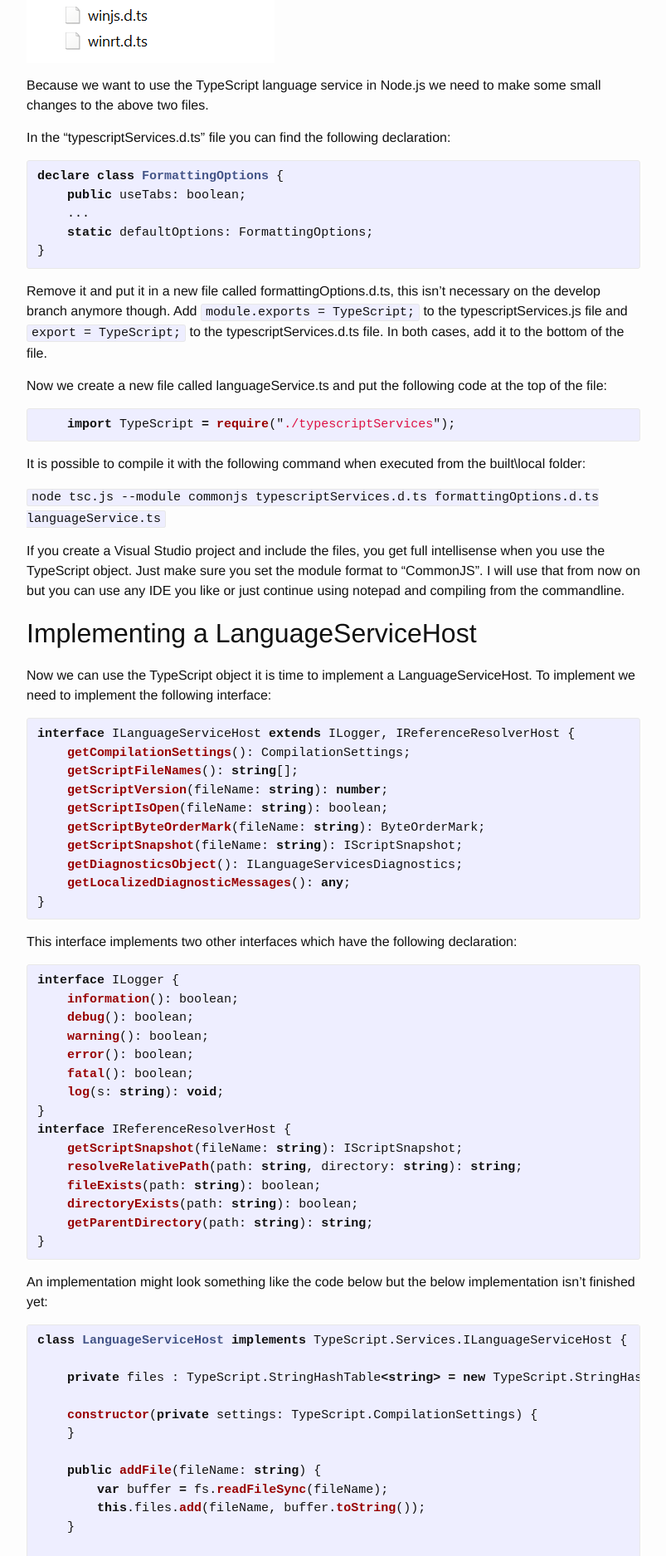
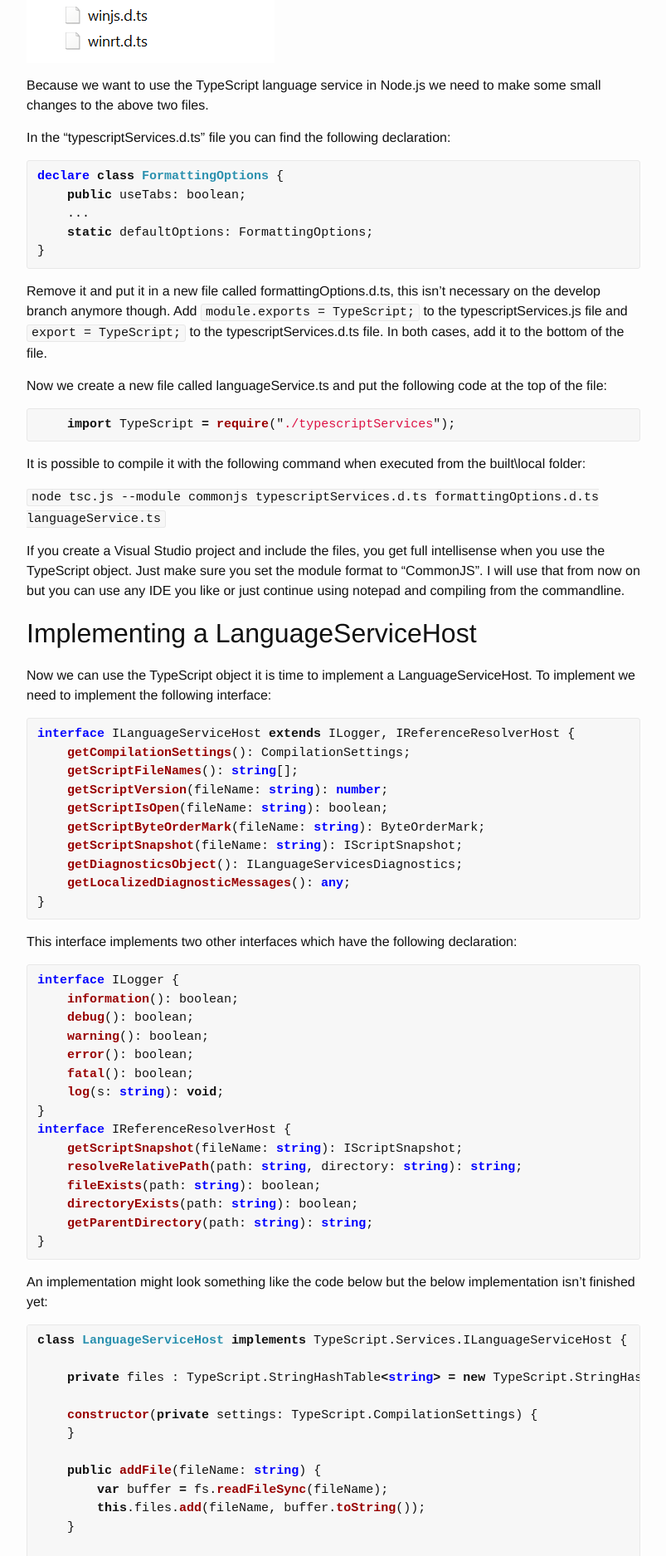
Before and after one commit to DickvdBrink/DickvdBrink.github.io, a Jekyll site: the page built from _posts/2014-10-04-TypeScript-language-service.markdown, in a window 1280 px wide. Shown: the part 1238-3113 px from the top of the page at 83% size, without its empty margins (238-1041 px from the left). Built offline with Jekyll 4.4.1, drawn with Linux system fonts in a browser that asks for light colours.

Commit message:
Changed highlighting color

```diff
--- a/_sass/_base.scss
+++ b/_sass/_base.scss
@@ -129,7 +129,7 @@ code {
     font-size: 15px;
     border: 1px solid $grey-color-light;
     border-radius: 3px;
-    background-color: #eef;
+    background-color: #f7f7f7;
 }
 
 code {
--- a/_sass/_syntax-highlighting.scss
+++ b/_sass/_syntax-highlighting.scss
@@ -5,14 +5,14 @@
     background: #fff;
     @extend %vertical-rhythm;
 
-    .c     { color: #998; font-style: italic } // Comment
+    .c     { color: #080; font-style: italic } // Comment
     .err   { color: #a61717; background-color: #e3d2d2 } // Error
     .k     { font-weight: bold } // Keyword
     .o     { font-weight: bold } // Operator
-    .cm    { color: #998; font-style: italic } // Comment.Multiline
-    .cp    { color: #999; font-weight: bold } // Comment.Preproc
-    .c1    { color: #998; font-style: italic } // Comment.Single
-    .cs    { color: #999; font-weight: bold; font-style: italic } // Comment.Special
+    .cm    { color: #080; font-style: italic } // Comment.Multiline
+    .cp    { color: #080; font-weight: bold } // Comment.Preproc
+    .c1    { color: #080; font-style: italic } // Comment.Single
+    .cs    { color: #080; font-weight: bold; font-style: italic } // Comment.Special
     .gd    { color: #000; background-color: #fdd } // Generic.Deleted
     .gd .x { color: #000; background-color: #faa } // Generic.Deleted.Specific
     .ge    { font-style: italic } // Generic.Emph
@@ -28,13 +28,13 @@
     .kc    { font-weight: bold } // Keyword.Constant
     .kd    { font-weight: bold } // Keyword.Declaration
     .kp    { font-weight: bold } // Keyword.Pseudo
-    .kr    { font-weight: bold } // Keyword.Reserved
-    .kt    { color: #458; font-weight: bold } // Keyword.Type
+    .kr    { font-weight: bold; color: #00f } // Keyword.Reserved
+    .kt    { color: #2b91af; font-weight: bold } // Keyword.Type
     .m     { color: #099 } // Literal.Number
     .s     { color: #d14 } // Literal.String
     .na    { color: #008080 } // Name.Attribute
     .nb    { color: #0086B3 } // Name.Builtin
-    .nc    { color: #458; font-weight: bold } // Name.Class
+    .nc    { color: #2b91af; font-weight: bold } // Name.Class
     .no    { color: #008080 } // Name.Constant
     .ni    { color: #800080 } // Name.Entity
     .ne    { color: #900; font-weight: bold } // Name.Exception
```
